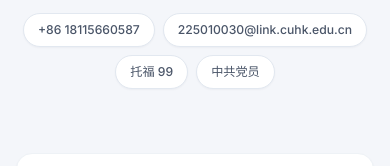
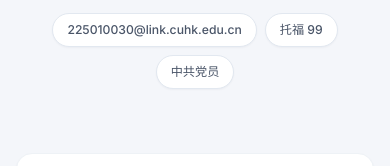
Before and after one commit to annawzhang/portfolio, a plain HTML site: page 2026.7.12 面试准备/面试准备/portfolio/index.html in a window 390 px wide. Shown: the part 306-472 px from the top of the page. Drawn offline with Linux system fonts and the light colour scheme.

Commit message:
Remove phone number from public portfolio
Co-authored-by: Cursor <cursoragent@cursor.com>

```diff
--- a/2026.7.12 面试准备/面试准备/portfolio/index.html
+++ b/2026.7.12 面试准备/面试准备/portfolio/index.html
@@ -71,7 +71,6 @@
         关注数据产品 / AI 产品 / 企业级解决方案
       </p>
       <div class="badge-row" style="justify-content:center;margin-top:16px;">
-        <span class="badge">+86 18115660587</span>
         <span class="badge">225010030@link.cuhk.edu.cn</span>
         <span class="badge">托福 99</span>
         <span class="badge">中共党员</span>
```
